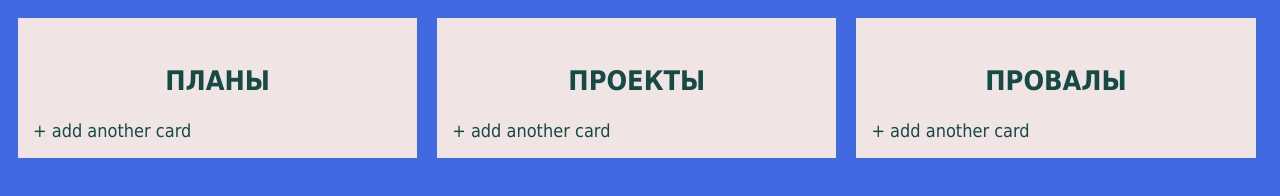
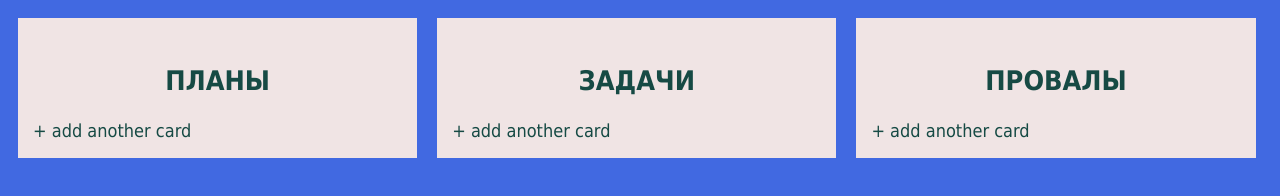
Before and after one commit to Natlia82/LessonDnD, a website built with webpack: page src/index.html in a window 1280 px wide. Built offline with nearby package versions, Linux system fonts and the light colour scheme.

Commit message:
заголовок

```diff
--- a/src/index.html
+++ b/src/index.html
@@ -27,7 +27,7 @@
 
         </section>
         <section class="tasks" data-sevtion="1">
-            <h1 class="tasks__title">проекты</h1>
+            <h1 class="tasks__title">задачи</h1>
 
             <ul class="tasks__list">
 
```
